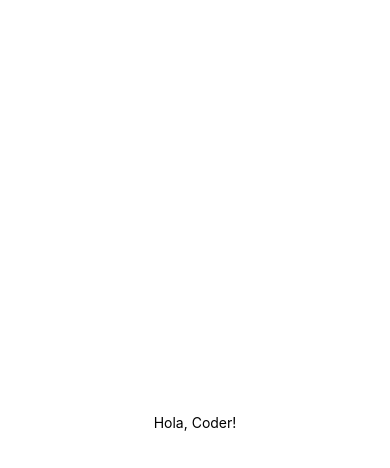
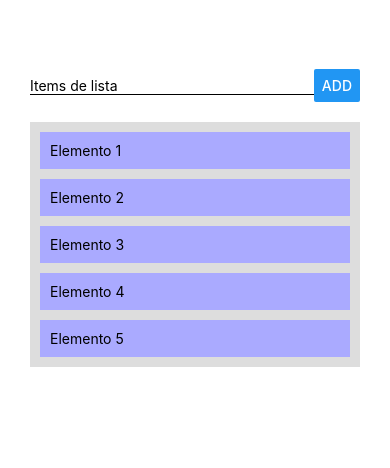
Before and after one commit to adolfoliendro/react-native-ch, a React Native app: screen / in a window 390 px wide. Shown: the top 468 px of the page. Built offline with nearby package versions, Linux system fonts and the light colour scheme.

Commit message:
Encuentro 1 - Lista estática

```diff
--- a/App.js
+++ b/App.js
@@ -1,21 +1,54 @@
 import { StatusBar } from "expo-status-bar";
 import React from "react";
-import { StyleSheet, Text, View } from "react-native";
+import { StyleSheet, Text, View, TextInput, Button } from "react-native";
 
 export default function App() {
   return (
-    <View style={styles.container}>
-      <Text>Hola, Coder!</Text>
-      <StatusBar style="auto" />
+    // <View style={styles.container}>
+    //   <Text>Hola, Coder!</Text>
+    //   <StatusBar style="auto" />
+    // </View>
+    <View style={styles.screen}>
+      <View style={styles.inputContainer}>
+        <TextInput placeholder="Items de lista" style={styles.input} />
+        <Button title="ADD" />
+      </View>
+      <View style={styles.listContainer}>
+        <Text style={styles.listElement}>Elemento 1</Text>
+        <Text style={styles.listElement}>Elemento 2</Text>
+        <Text style={styles.listElement}>Elemento 3</Text>
+        <Text style={styles.listElement}>Elemento 4</Text>
+        <Text style={styles.listElement}>Elemento 5</Text>
+      </View>
     </View>
   );
 }
 
 const styles = StyleSheet.create({
-  container: {
-    flex: 1,
+  screen: {
     backgroundColor: "#fff",
+    padding: 30,
+    marginTop: "10%",
+  },
+  input: {
+    borderBottomColor: "black",
+    borderBottomWidth: 1,
+    width: "90%",
+  },
+  inputContainer: {
+    flexDirection: "row",
+    justifyContent: "space-between",
     alignItems: "center",
-    justifyContent: "center",
+  },
+  listContainer: {
+    backgroundColor: "#ddd",
+    paddingHorizontal: 10,
+    paddingBottom: 10,
+    marginTop: 20,
+  },
+  listElement: {
+    backgroundColor: "#aaf",
+    padding: 10,
+    marginTop: 10,
   },
 });
```
